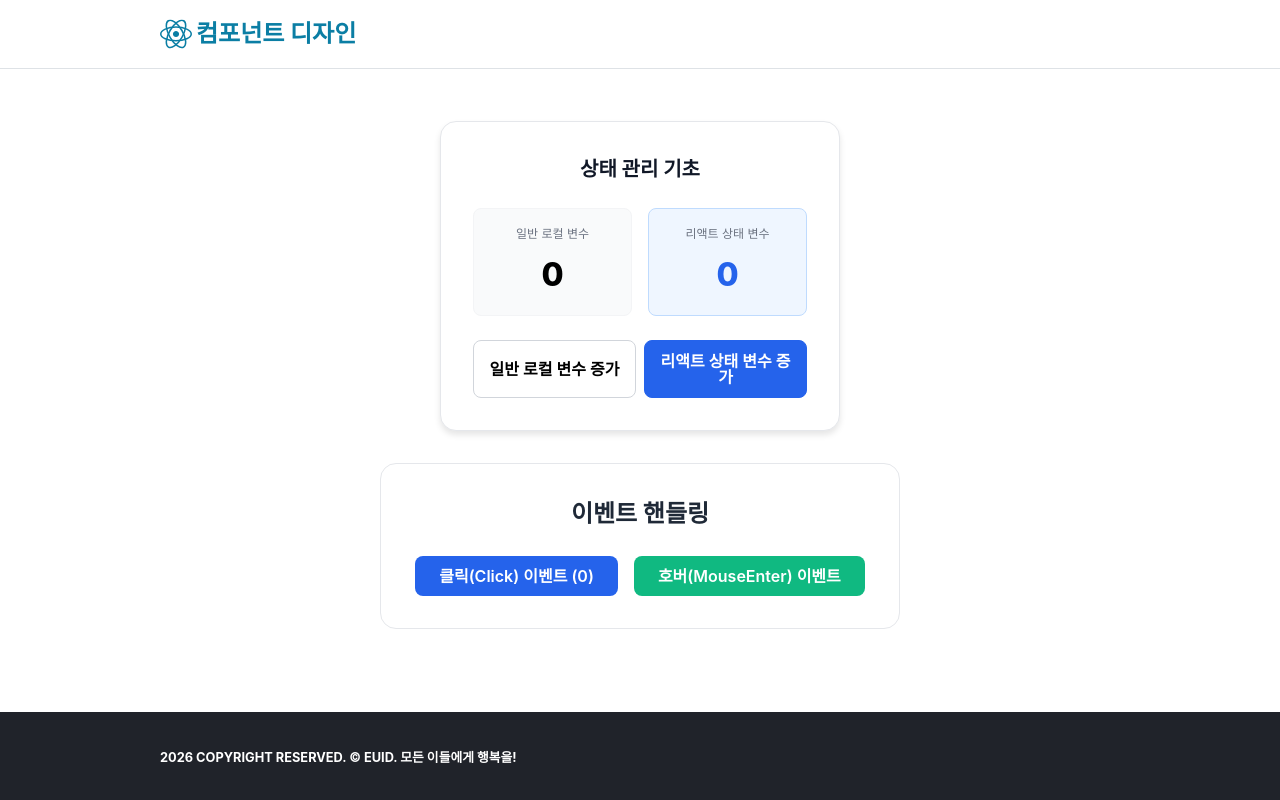
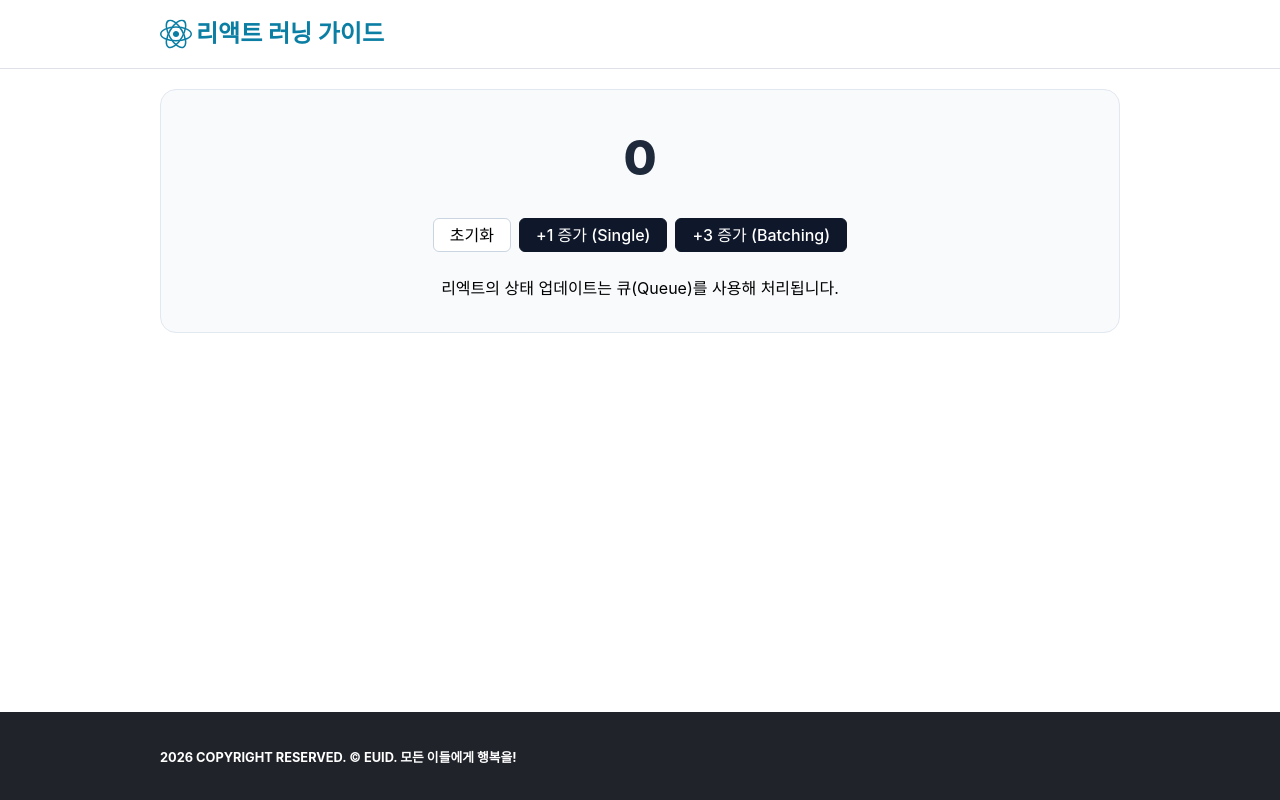
Before and after one commit to HeeYeonBaek/likelion-16th-React, a React (Vite) app in the folder 02-State-이벤트-핸들링/: page / in a window 1280 px wide. Built offline with nearby package versions, Linux system fonts and the light colour scheme.

Commit message:
업데이트

```diff
--- a/02-State-이벤트-핸들링/src/app/index.tsx
+++ b/02-State-이벤트-핸들링/src/app/index.tsx
@@ -1,5 +1,5 @@
 import { Footer, Header, Image, Wrapper } from '@/components'
-import { ComponentState, EventHandling } from '@/learns'
+import { UpdateState } from '@/learns'
 import S from './style.module.css'
 
 export default function App() {
@@ -8,14 +8,13 @@ export default function App() {
       <Header>
         <h2 className={S.imageWrapper}>
           <Image src="/react.svg" alt="" width={32} height={32} />
-          컴포넌트 디자인
+          리액트 러닝 가이드
         </h2>
       </Header>
 
       <div className={S.main}>
         <Wrapper>
-          <ComponentState />
-          <EventHandling />
+          <UpdateState />
         </Wrapper>
       </div>
 
--- a/02-State-이벤트-핸들링/src/learns/UpdateState/BatchCounter/index.tsx
+++ b/02-State-이벤트-핸들링/src/learns/UpdateState/BatchCounter/index.tsx
@@ -1,5 +1,55 @@
+import { useState } from 'react'
 import S from './style.module.css'
 
+const INITIAL_COUNT = 0
+
 export default function BatchCounter() {
-  return <article className={S.container}></article>
+  //  컴포넌트 카운트 상태 선언
+  // 불변 값
+  const [count, setCount] = useState(INITIAL_COUNT)
+
+  // 초기화 이벤트 핸들러 작성
+  const handleResetCount = () => setCount(INITIAL_COUNT)
+
+  // 카운트 + 1 이벤트 핸들러 작성
+  const handleIncreaseSingle = () => {
+    const nextCount = count + 1
+    setCount(nextCount)
+  }
+
+// 카운트 + 1 → 카운트 + 1 → 카운트 + 1 이벤트 핸들러 작성 (실습)
+const handleIncreaseTripple = () => {
+  // Batch '일괄적으로 한꺼번에' 업데이트
+  // 조건: setCount 함수를 3번 사용
+
+  console.log('count (0) =', count) // 0
+  //  setCount(count + 1) // setSomething(nextState)
+
+  setCount((prevCount) => prevCount + 1) // setSomething(updatorFunction)
+  console.log('count (1) =', count) // 0
+  setCount((prevCount) => prevCount + 1) // setSomething(updatorFunction)
+  console.log('count (2) =', count) // 0
+  setCount((prevCount) => prevCount + 1) // setSomething(updatorFunction)
+  console.log('count (3) =', count) // 0
 }
+
+  return <article className={S.container}>
+    <h3 className={S.display} aria-label='배치 카운터 현재 값: ${count}'>
+      {count}
+    </h3>
+
+    <div className={S.actions}>
+      <button type="button" className={S.button} onClick={handleResetCount}>
+        초기화
+      </button>
+      <button type='button' className={`${S.button} ${S.primary}`} onClick={handleIncreaseSingle}>
+        +1 증가 (Single)
+      </button>
+      <button type='button' className={`${S.button} ${S.primary}`} onClick={handleIncreaseTripple}>
+        +3 증가 (Batching)
+      </button>
+    </div>
+
+    <p>리엑트의 상태 업데이트는 큐(Queue)를 사용해 처리됩니다.</p>
+  </article>
+}
--- a/02-State-이벤트-핸들링/src/learns/UpdateState/index.tsx
+++ b/02-State-이벤트-핸들링/src/learns/UpdateState/index.tsx
@@ -1,5 +1,8 @@
+import BatchCounter from './BatchCounter'
 import S from './style.module.css'
 
 export default function UpdateState() {
-  return <div className={S.container}></div>
+  return <div className={S.container}>
+    <BatchCounter />
+  </div>
 }
--- a/02-State-이벤트-핸들링/src/learns/index.ts
+++ b/02-State-이벤트-핸들링/src/learns/index.ts
@@ -12,7 +12,9 @@ export { default as ComponentState } from './ComponentState'
 export { default as EventHandling } from './EventHandling'
 
 // 4. State 업데이트 : learn/UpdateState
+export { default as UpdateState } from './UpdateState'
 
 // 5. 입력 동기화 : learn/ControlledComponent
+export { default as ControlledComponent } from './ControlledComponent'
 
 // 6. 스냅샷의 이해 : learn/StateIsSnapshot
```
